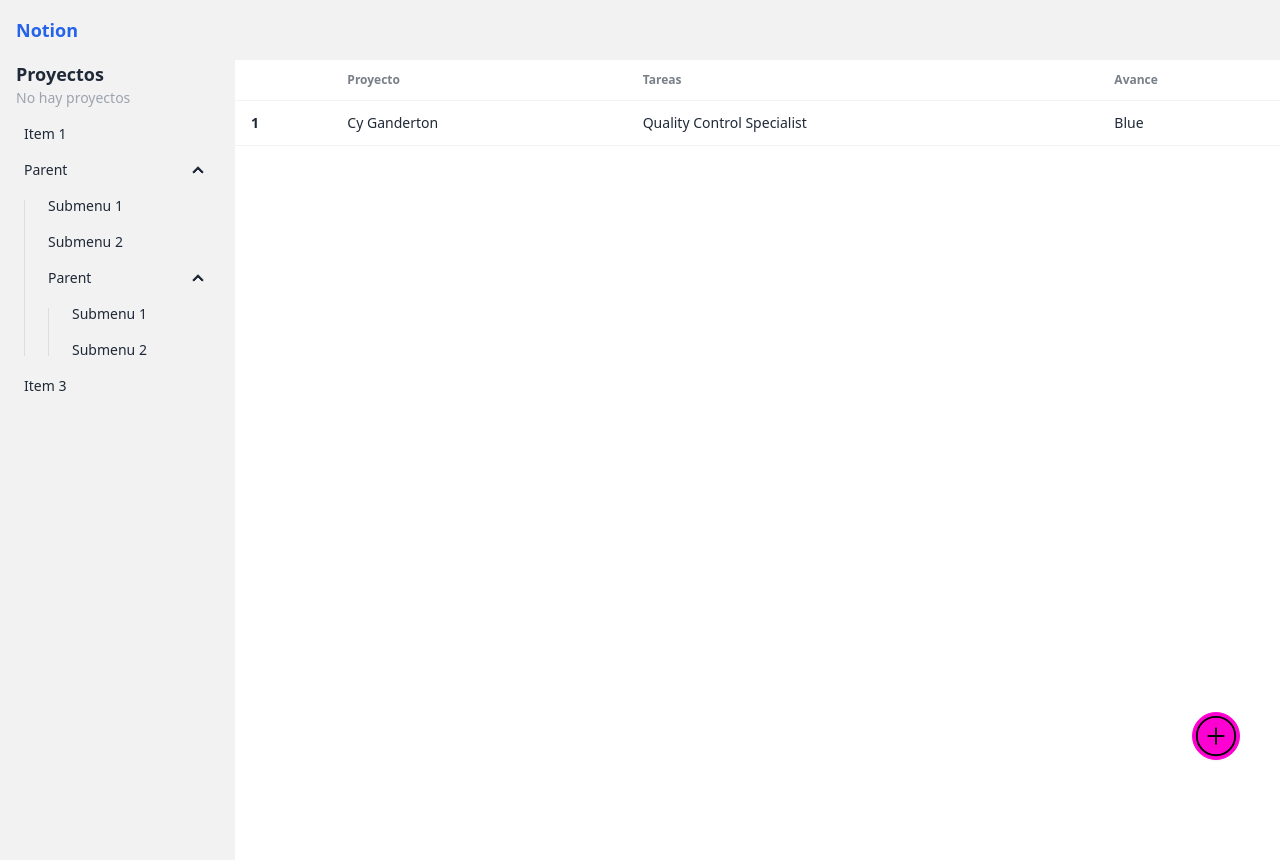
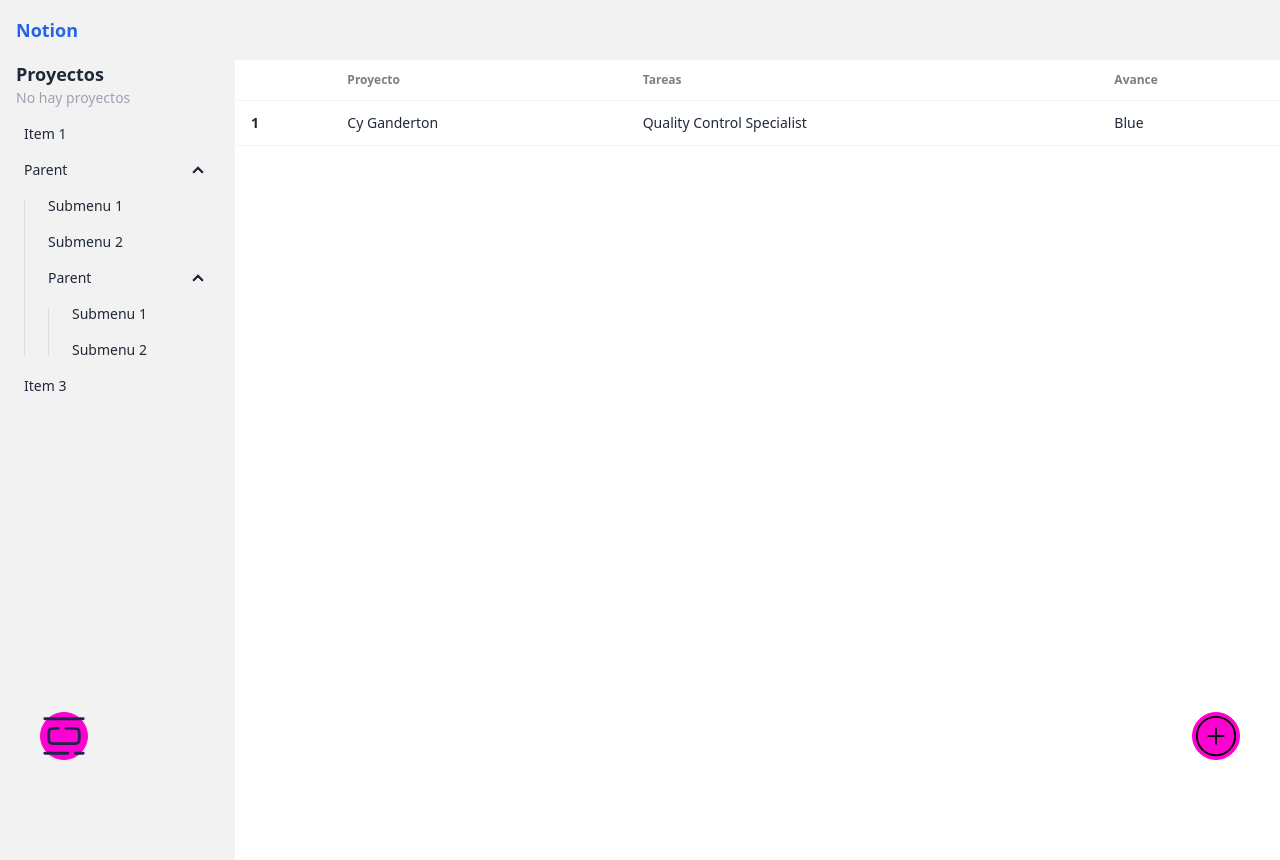
Before and after one commit to carlose2-glitch/06-projects-app, a Vue app: page /projects in a window 1280 px wide. Built offline with nearby package versions, Linux system fonts and the light colour scheme.

Commit message:
slots con nombres

```diff
--- /dev/null
+++ b/src/modules/common/components/CustomModal.vue
@@ -0,0 +1,33 @@
+<template>
+  <dialog class="modal" :open="open">
+    <div class="modal-box">
+      <div class="border-b border-blue-500">
+        <!-- HEADER -->
+        <slot name="header" />
+      </div>
+
+      <div class="my-5">
+        <slot name="body" />
+      </div>
+
+      <div class="border-t border-t-blue-500">
+        <slot name="actions" />
+      </div>
+    </div>
+  </dialog>
+
+  <div
+    v-if="open"
+    class="modal-backdrop fixed top-0 left-0 z-0 bg-black opacity-50 w-screen h-screen"
+  ></div>
+</template>
+
+<script lang="ts" setup>
+interface Props {
+  open?: boolean;
+}
+
+withDefaults(defineProps<Props>(), {
+  open: false,
+});
+</script>
--- /dev/null
+++ b/src/modules/common/components/icons/ModalIcon.vue
@@ -0,0 +1,21 @@
+<template>
+  <svg viewBox="0 0 24 24" fill="none" xmlns="http://www.w3.org/2000/svg">
+    <g id="SVGRepo_bgCarrier" stroke-width="0"></g>
+    <g id="SVGRepo_tracerCarrier" stroke-linecap="round" stroke-linejoin="round"></g>
+    <g id="SVGRepo_iconCarrier">
+      <path d="M22 3L2 3" stroke="#1C274C" stroke-width="1.5" stroke-linecap="round"></path>
+      <path
+        d="M22 21L18 21M2 21L14 21"
+        stroke="#1C274C"
+        stroke-width="1.5"
+        stroke-linecap="round"
+      ></path>
+      <path
+        d="M9 8L8 8C6.11438 8 5.17157 8 4.58579 8.58579C4 9.17157 4 10.1144 4 12C4 13.8856 4 14.8284 4.58579 15.4142C5.17157 16 6.11438 16 8 16H16C17.8856 16 18.8284 16 19.4142 15.4142C20 14.8284 20 13.8856 20 12C20 10.1144 20 9.17157 19.4142 8.58579C18.8284 8 17.8856 8 16 8L13 8"
+        stroke="#1C274C"
+        stroke-width="1.5"
+        stroke-linecap="round"
+      ></path>
+    </g>
+  </svg>
+</template>
--- a/src/modules/projects/views/ProjectsView.vue
+++ b/src/modules/projects/views/ProjectsView.vue
@@ -22,7 +22,7 @@
     </table>
   </div>
 
-  <InputModal
+  <input-modal
     :open="modalOpen"
     @close="modalOpen = false"
     @value="onNewValue"
@@ -31,16 +31,46 @@
     sub-title="Dale un nombre unico a tu proyecto"
   />
 
-  <fab-button @click="modalOpen = true"> <AddCircle /> </fab-button>
+  <custom-modal :open="customModalOpen">
+    <template #header>
+      <h1 class="text-3xl">Titulo del modal</h1>
+    </template>
+
+    <template #body>
+      <p>
+        Lorem ipsum, dolor sit amet consectetur adipisicing elit. Molestias harum magnam quia
+        nostrum rerum, odio tempore quae minus eius voluptas illo velit nulla, eveniet ut vel facere
+        explicabo nemo voluptates?
+      </p>
+    </template>
+
+    <template #actions>
+      <div class="flex justify-end">
+        <button @click="customModalOpen = false" class="btn mr-4">Close</button>
+        <button class="btn btn-primary">Aceptar</button>
+      </div>
+    </template>
+  </custom-modal>
+
+  <fab-button @click="modalOpen = true">
+    <AddCircle />
+  </fab-button>
+
+  <fab-button @click="customModalOpen = true" position="bottom-left">
+    <ModalIcon />
+  </fab-button>
 </template>
 
 <script lang="ts" setup>
+import CustomModal from '@/modules/common/components/CustomModal.vue';
 import FabButton from '@/modules/common/components/FabButton.vue';
 import AddCircle from '@/modules/common/components/icons/AddCircle.vue';
 import InputModal from '@/modules/common/components/inputModal.vue';
 import { ref } from 'vue';
+import ModalIcon from '@/modules/common/components/icons/ModalIcon.vue';
 
 const modalOpen = ref(false);
+const customModalOpen = ref(false);
 
 const onNewValue = (projectName: String) => {
   console.log({ projectName });
```
